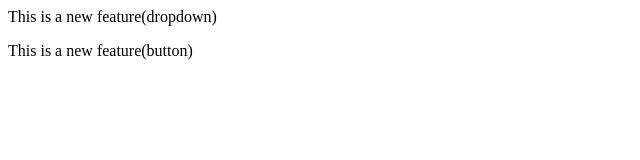
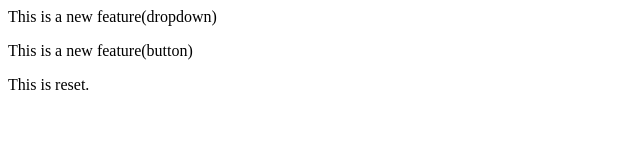
Before and after one commit to Tanvisharma30/LocalName, a plain HTML site: page index.html in a window 1280 px wide. Shown: the full height of the page, 0-640 px from the left. Drawn offline with Linux system fonts and the light colour scheme.

Commit message:
Added line by mistake

```diff
--- a/index.html
+++ b/index.html
@@ -1,3 +1,4 @@
 
 <p>This is a new feature(dropdown)</p>
 <p>This is a new feature(button)</p>
+<p>This is reset.</p>
```
